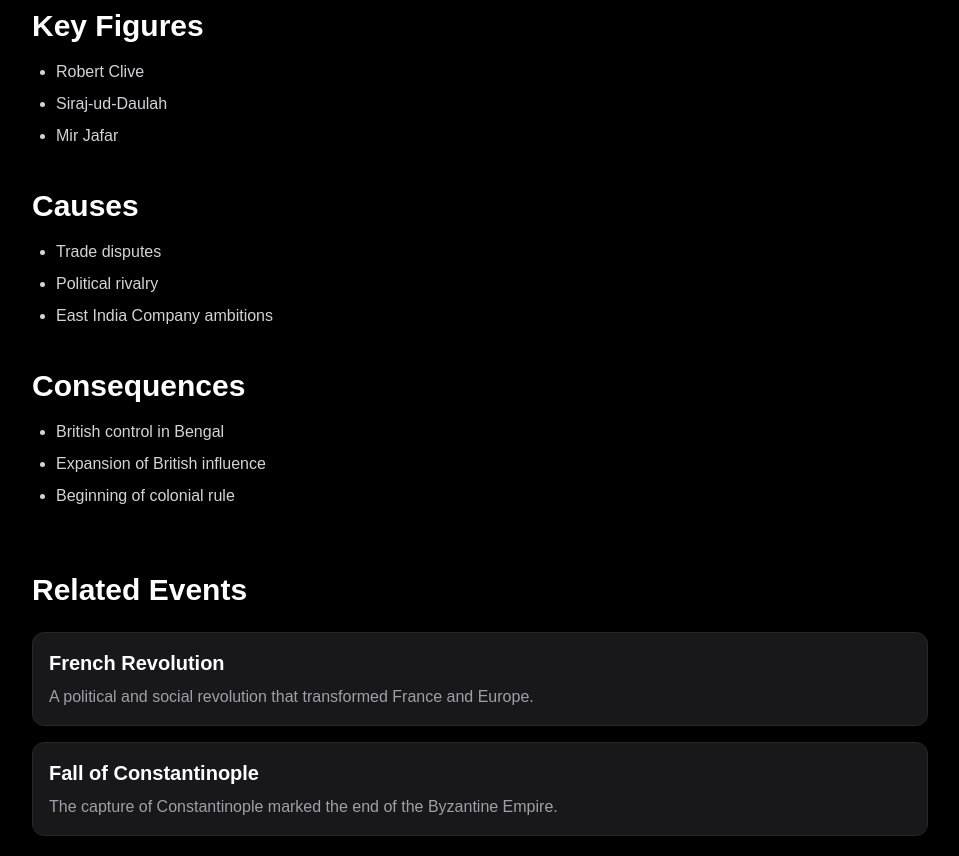
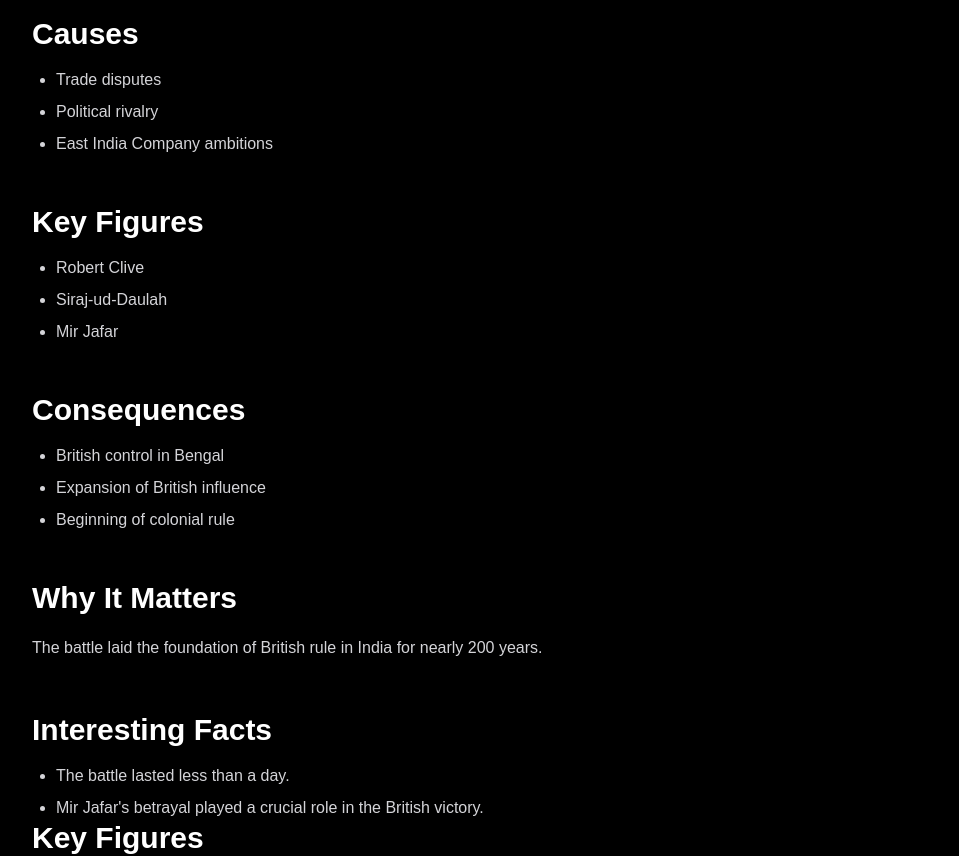
Before and after one commit to amanzisaar/amazing-historical-events, a Next.js app: page /events/battle-of-plassey in a window 1280 px wide. Shown: the part 1220-2076 px from the top of the page, without its empty margins (160-1119 px from the left). Built offline with nearby package versions, Linux system fonts and the light colour scheme.

Commit message:
Upgrade event data structure

```diff
--- a/app/events/[slug]/page.tsx
+++ b/app/events/[slug]/page.tsx
@@ -59,6 +59,52 @@
           <p className="leading-8 text-zinc-300">{event.story}</p>
         </section>
 
+        <section className="mt-12">
+          <h2 className="mb-4 text-3xl font-semibold">Causes</h2>
+
+          <ul className="list-disc space-y-2 pl-6 text-zinc-300">
+            {event.causes.map((cause) => (
+              <li key={cause}>{cause}</li>
+            ))}
+          </ul>
+        </section>
+
+        <section className="mt-12">
+          <h2 className="mb-4 text-3xl font-semibold">Key Figures</h2>
+
+          <ul className="list-disc space-y-2 pl-6 text-zinc-300">
+            {event.keyFigures.map((person) => (
+              <li key={person}>{person}</li>
+            ))}
+          </ul>
+        </section>
+
+        <section className="mt-12">
+          <h2 className="mb-4 text-3xl font-semibold">Consequences</h2>
+
+          <ul className="list-disc space-y-2 pl-6 text-zinc-300">
+            {event.consequences.map((item) => (
+              <li key={item}>{item}</li>
+            ))}
+          </ul>
+        </section>
+
+        <section className="mt-12">
+          <h2 className="mb-4 text-3xl font-semibold">Why It Matters</h2>
+
+          <p className="leading-8 text-zinc-300">{event.significance}</p>
+        </section>
+
+        <section className="mt-12">
+          <h2 className="mb-4 text-3xl font-semibold">Interesting Facts</h2>
+
+          <ul className="list-disc space-y-2 pl-6 text-zinc-300">
+            {event.interestingFacts.map((fact) => (
+              <li key={fact}>{fact}</li>
+            ))}
+          </ul>
+        </section>
+
         <section className="mb-10">
           <h2 className="mb-4 text-3xl font-semibold">Key Figures</h2>
 
--- a/data/events.ts
+++ b/data/events.ts
@@ -1,4 +1,25 @@
-export const events = [
+type HistoricalEvent = {
+  id: number;
+  slug: string;
+  title: string;
+  continent: string;
+  country: string;
+  year: number;
+  category: string;
+
+  summary: string;
+  story: string;
+
+  causes: string[];
+  consequences: string[];
+  keyFigures: string[];
+
+  significance: string;
+  interestingFacts: string[];
+
+  heroImage: string;
+};
+export const events: HistoricalEvent[] = [
   {
     id: 1,
 
@@ -40,6 +61,13 @@
       "Political instability",
       "Rise of Napoleon",
     ],
+    significance:
+      "The French Revolution inspired democratic movements across Europe and permanently changed political history.",
+
+    interestingFacts: [
+      "The revolution introduced the metric system.",
+      "The guillotine became a symbol of the Reign of Terror.",
+    ],
 
     heroImage: "/images/french-revolution.png",
   },
@@ -65,10 +93,7 @@
     story:
       "In 1453 Sultan Mehmed II captured Constantinople and ended the Byzantine Empire.",
 
-  keyFigures: [
-    "Mehmed II",
-    "Constantine XI",
-  ],
+    keyFigures: ["Mehmed II", "Constantine XI"],
 
     causes: [
       "Ottoman expansion",
@@ -80,6 +105,13 @@
       "End of Byzantine Empire",
       "Ottoman dominance",
       "Shift in trade routes",
+    ],
+    significance:
+      "The fall of Constantinople marked the end of the medieval era and strengthened Ottoman power.",
+
+    interestingFacts: [
+      "The Ottomans used massive cannons during the siege.",
+      "Constantinople later became Istanbul.",
     ],
 
     heroImage: "/images/constantinople.png",
@@ -100,17 +132,12 @@
 
     category: "Battle",
 
-  summary:
-    "A decisive battle that established British influence in India.",
+    summary: "A decisive battle that established British influence in India.",
 
     story:
       "The Battle of Plassey was fought between the British East India Company and Siraj-ud-Daulah.",
 
-  keyFigures: [
-    "Robert Clive",
-    "Siraj-ud-Daulah",
-    "Mir Jafar",
-  ],
+    keyFigures: ["Robert Clive", "Siraj-ud-Daulah", "Mir Jafar"],
 
     causes: [
       "Trade disputes",
@@ -123,6 +150,13 @@
       "Expansion of British influence",
       "Beginning of colonial rule",
     ],
+    significance:
+      "The battle laid the foundation of British rule in India for nearly 200 years.",
+
+    interestingFacts: [
+      "The battle lasted less than a day.",
+      "Mir Jafar's betrayal played a crucial role in the British victory.",
+    ],
 
     heroImage: "/images/plassey.png",
   },
```
Lines whose indentation alone changed are shown as unchanged.
